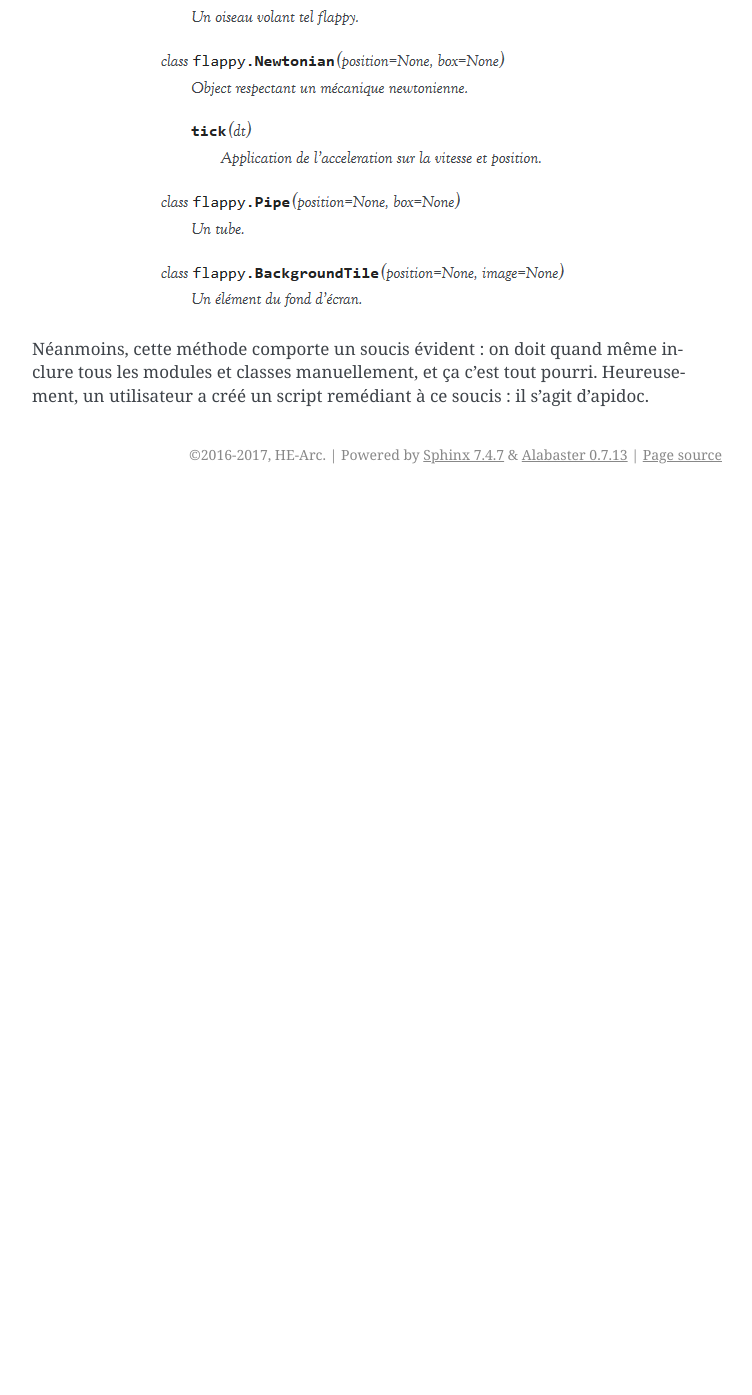
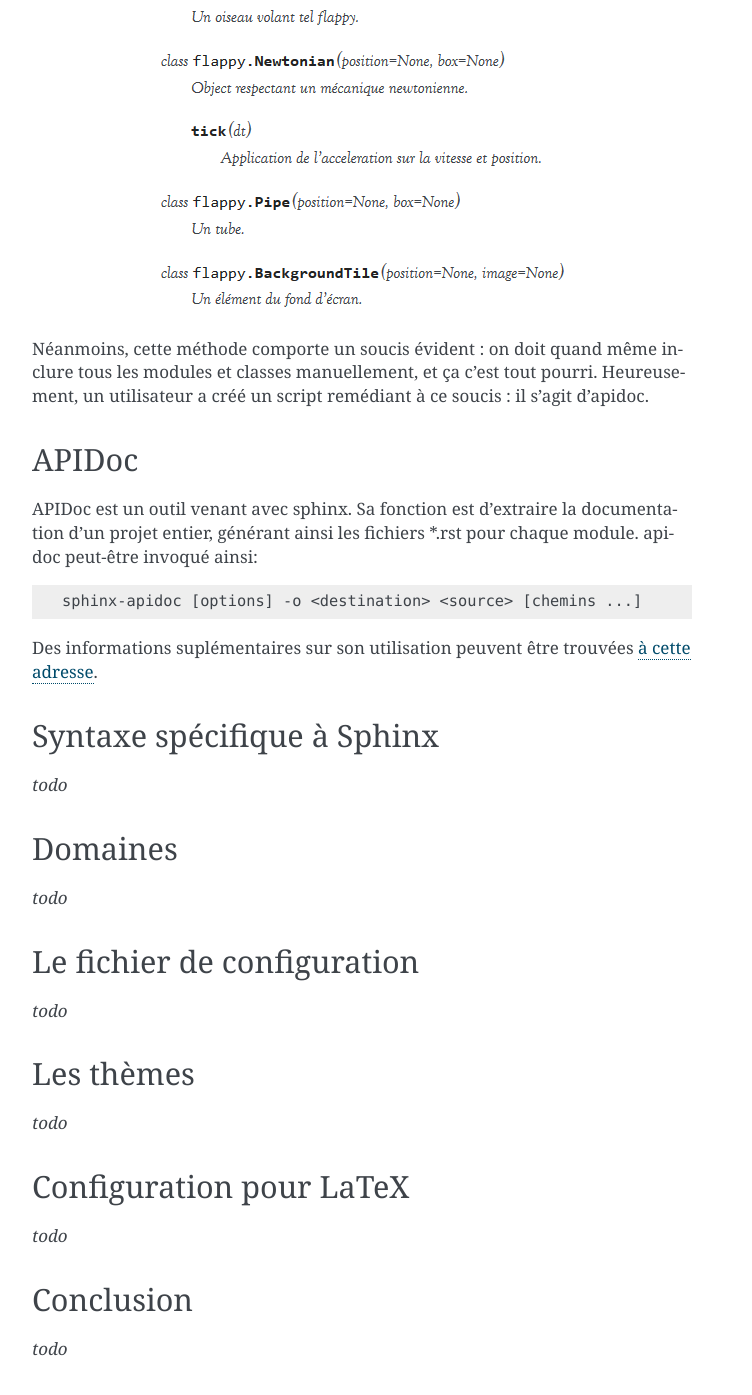
Before and after one commit to HE-Arc/livre-python, a Sphinx documentation site: the page built from source/sphinx/index.rst, in a window 1280 px wide and 1400 px high, scrolled down 8573 px. Shown: the top 1395 px of the window, without its empty margins (388-1140 px from the left). Built offline with Sphinx 7.4.7, drawn with Linux system fonts in a browser that asks for light colours; before the commit the page ends 9067 px from its top, so only the background shows below that; some of the changed text lies outside the part shown.

Commit message:
added todo section, last push of today hopefully

```diff
--- a/source/sphinx/index.rst
+++ b/source/sphinx/index.rst
@@ -329,3 +329,43 @@ Nous nous retrouvons donc avec une chatoyante doc :
 
 Néanmoins, cette méthode comporte un soucis évident : on doit quand même inclure tous les modules et classes manuellement, et ça c'est tout pourri.
 Heureusement, un utilisateur a créé un script remédiant à ce soucis : il s'agit d'apidoc.
+
+APIDoc
+------
+
+APIDoc est un outil venant avec sphinx. Sa fonction est d'extraire la documentation d'un projet entier, générant ainsi les fichiers \*.rst pour chaque module.
+apidoc peut-être invoqué ainsi::
+
+    sphinx-apidoc [options] -o <destination> <source> [chemins ...]
+
+Des informations suplémentaires sur son utilisation peuvent être trouvées `à cette adresse <http://sphinx.pocoo.org/man/sphinx-apidoc.html>`_.
+
+Syntaxe spécifique à Sphinx
+---------------------------
+
+*todo*
+
+Domaines
+--------
+
+*todo*
+
+Le fichier de configuration
+---------------------------
+
+*todo*
+
+Les thèmes
+----------
+
+*todo*
+
+Configuration pour LaTeX
+------------------------
+
+*todo*
+
+Conclusion
+----------
+
+*todo*
```
